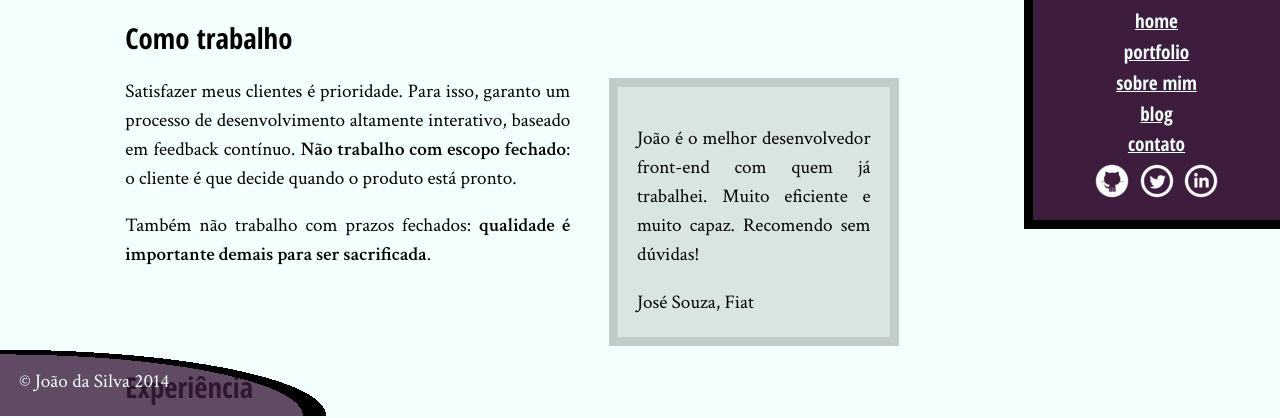
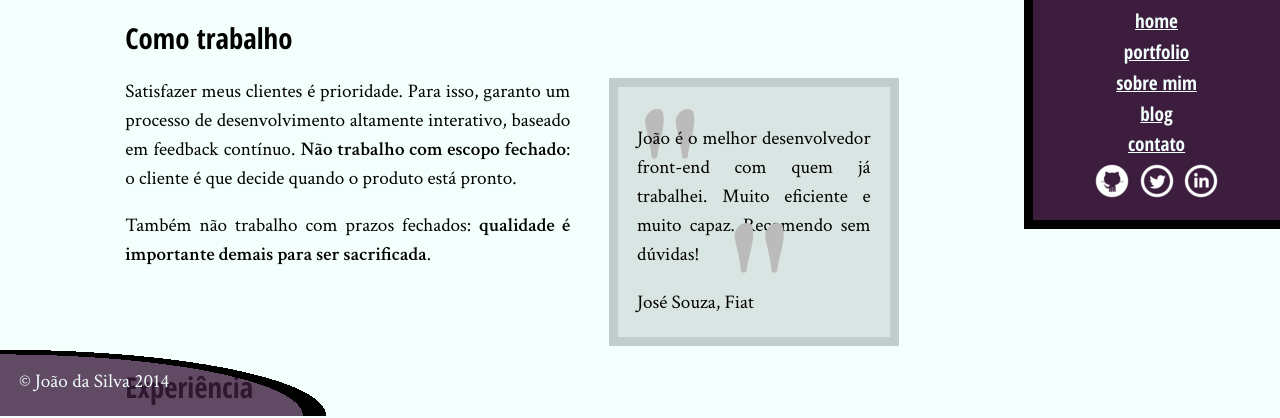
Before and after one commit to jcbeuker/curso-html-css, a plain HTML site: page curso-html-css/bio.html in a window 1280 px wide. Shown: the part 384-802 px from the top of the page. Drawn offline with Linux system fonts and the light colour scheme.

Commit message:
Tentativa de aspas after.

```diff
--- a/curso-html-css/css/bio.css
+++ b/curso-html-css/css/bio.css
@@ -5,6 +5,7 @@
     margin: 1em 2em;
     width: 30ch;
     box-sizing: border-box;
+    position: relative;
 }
 
 .citacao-bio:hover {
@@ -19,6 +20,7 @@
 .citacao-bio:nth-of-type(even):hover,
 .citacao-bio:nth-of-type(even):focus {
     transform: scale(1.2) rotate(-5deg);
+    z-index: 1;
 }
 
 .citacao-bio:nth-of-type(odd) {
@@ -29,6 +31,7 @@
 .citacao-bio:nth-of-type(odd):hover,
 .citacao-bio:nth-of-type(odd):focus {
     transform: scale(1.2) rotate(5deg);
+    z-index: 2;
 }
 
 .container:first-of-type>p:first-child:first-letter {
@@ -39,3 +42,24 @@
     margin-right: .2ch;
     line-height: 1;
 }
+
+.citacao-bio::before {
+    content: '"';
+    position: absolute;
+    font-size: 10em;
+    color: #BBB;
+    line-height: .8;
+}
+
+.citacao-bio::after {
+    content: '"';
+    position: absolute;
+    font-size: 10em;
+    color: #BBB;
+    line-height: .08;
+    left: 40%;
+}
+
+.citacao-bio>p {
+    position: relative;
+}
```
